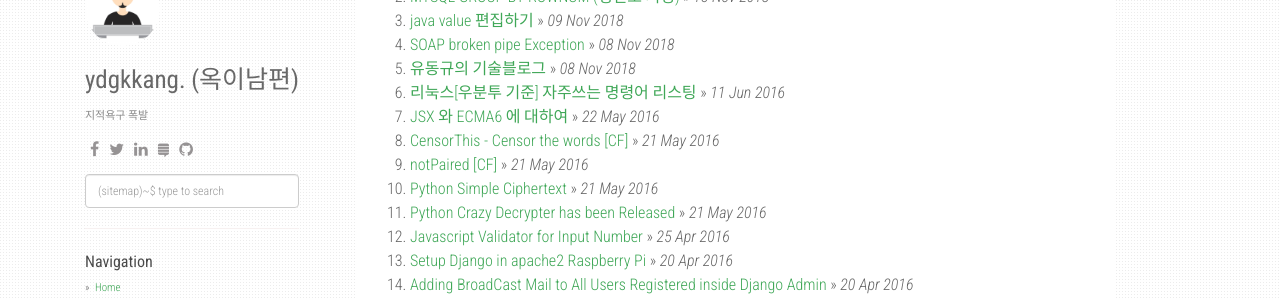
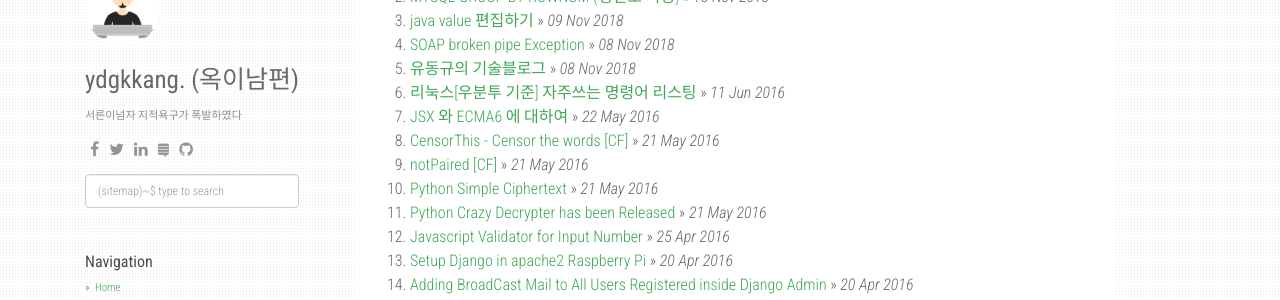
Before and after one commit to ydgkkang/ydgkkang.github.io, a Jekyll site: the page built from index.html, in a window 1280 px wide. Shown: the part 129-429 px from the top of the page. Built offline with Jekyll 4.4.1, drawn with Linux system fonts in a browser that asks for light colours; nearby versions of some CDN libraries; the list of posts is cut into pages by our own code.

Commit message:
Update _config.yml

```diff
--- a/_config.yml
+++ b/_config.yml
@@ -2,7 +2,7 @@ title: Stack Problems
 description: My Personal Stack Problems
 author: ydgkkang. (옥이남편)
 github: https://github.com/ydgkkang/ydgkkang.github.io
-about: 지적욕구 폭발
+about: 서른이넘자 지적욕구가 폭발하였다
 disqus_shortname: stackproblems
 google_analytics: UA-XXXXXXXX-Y
 avatar_url: /static/img/avatar.jpg
```
